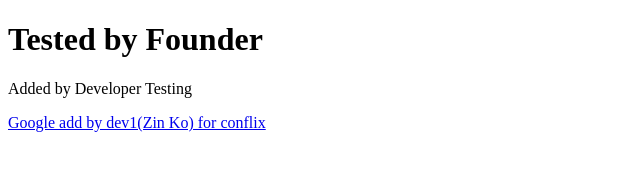
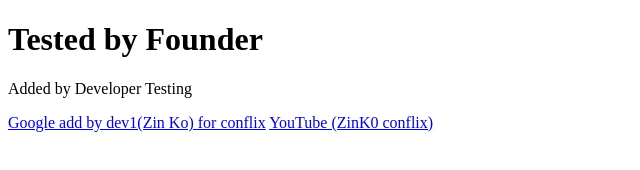
Before and after one commit to ZinK0/branch-test, a plain HTML site: page index.html in a window 1280 px wide. Shown: the whole page, without its empty margins (0-640 px from the left). Drawn offline with Linux system fonts and the light colour scheme.

Commit message:
adding youtube by Zin Ko

```diff
--- a/index.html
+++ b/index.html
@@ -9,6 +9,7 @@
     <h1>Tested by Founder</h1>
     <p>Added by Developer Testing</p>
         <a href="https://www.google.com">Google add by dev1(Zin Ko) for conflix</a>
+    <a href="https://www.youtube.com">YouTube (ZinK0 conflix)</a>
 
   </body>
 </html>
```
